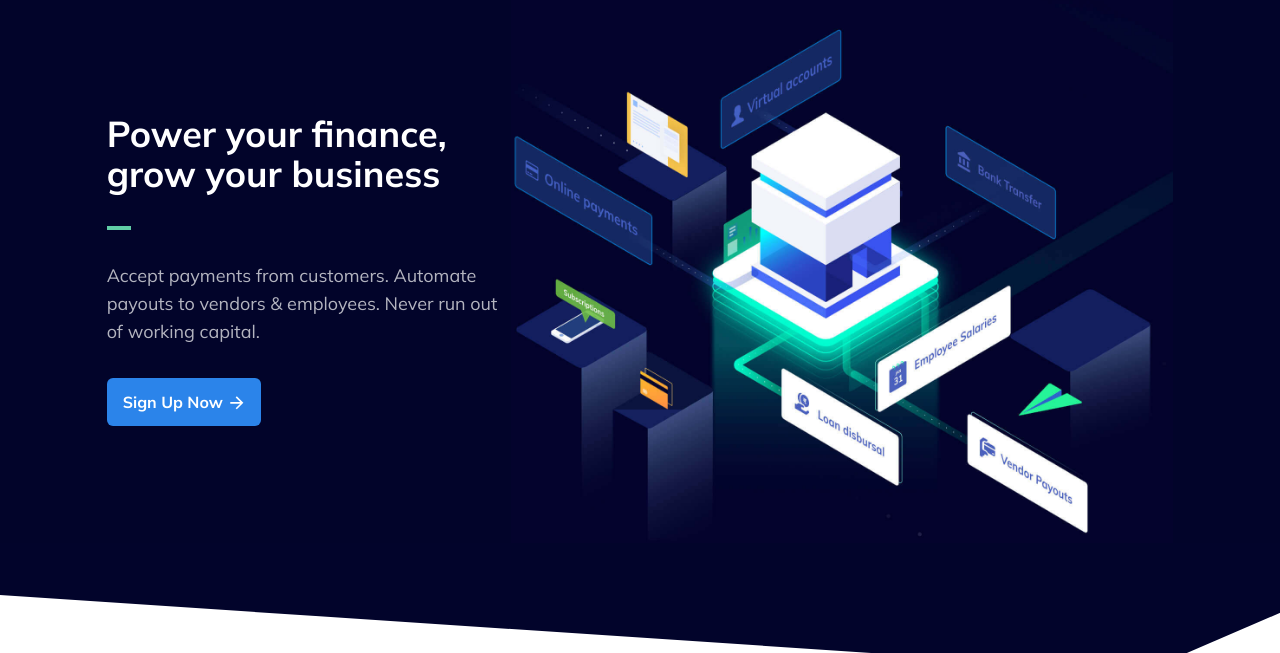
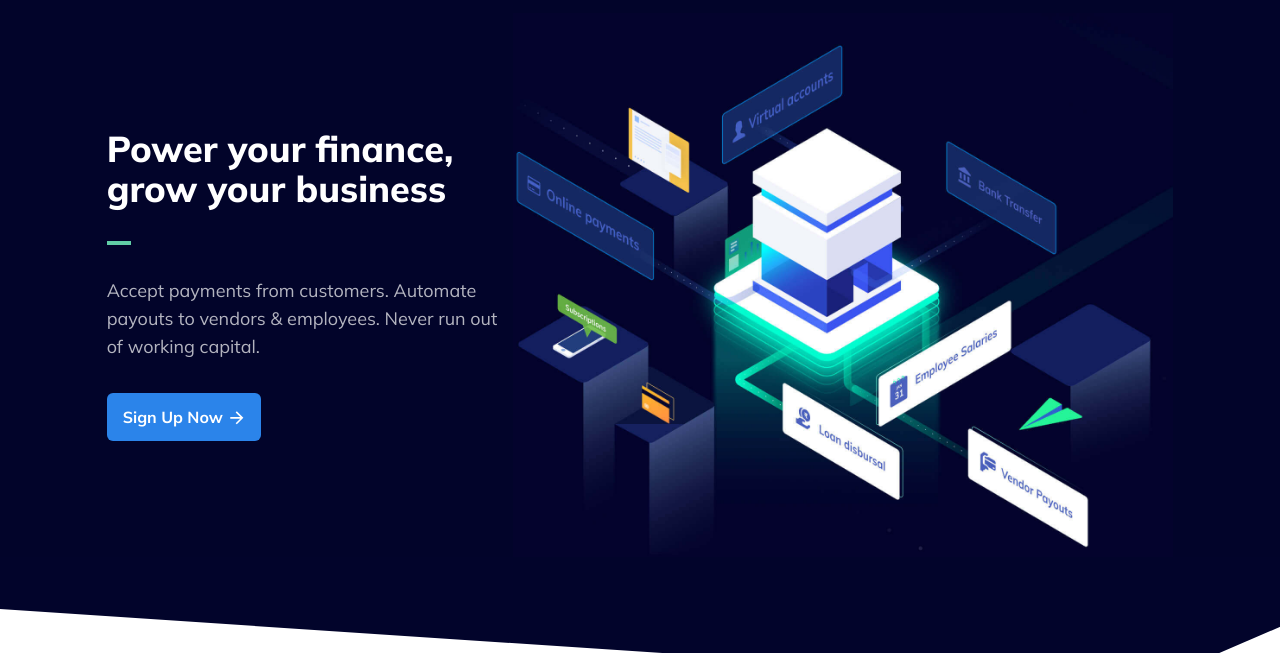
Before and after one commit to bhomik1310ranjan/Razorpay-Clone-using-HTML-and-TailwindCSS, a website built with Vite: page index.html in a window 1280 px wide. Shown: the part 147-800 px from the top of the page. Built offline with nearby package versions, Linux system fonts and the light colour scheme.

Commit message:
Second Commit

```diff
--- a/index.html
+++ b/index.html
@@ -100,10 +100,10 @@
                 </div>
             </div>
 
-            <div class = "w-full bg-deepBlue relative pt-6 lg:pt-0">
-                <div class = "w-11/12 md:w-10/12 max-w-[1080px] mx-auto flex flex-col gap-1 lg:flex-row">
+            <div class = "w-full bg-deepBlue relative pt-16 lg:pt-4">
+                <div class = "w-11/12 md:w-10/12 max-w-[1080px] mx-auto flex flex-col gap-2 lg:flex-row">
                     <div class = "space-y-8 my-auto">
-                        <div class = "font-mullish text-white text-4xl font-bold">
+                        <div class = "font-mullish text-white text-4xl font-extrabold">
                             Power your finance, grow your business
                         </div>
                         <div class = "w-6 h-1 bg-greenLight">
```
Also changed, not shown: dist/index.html, 2 other files.
